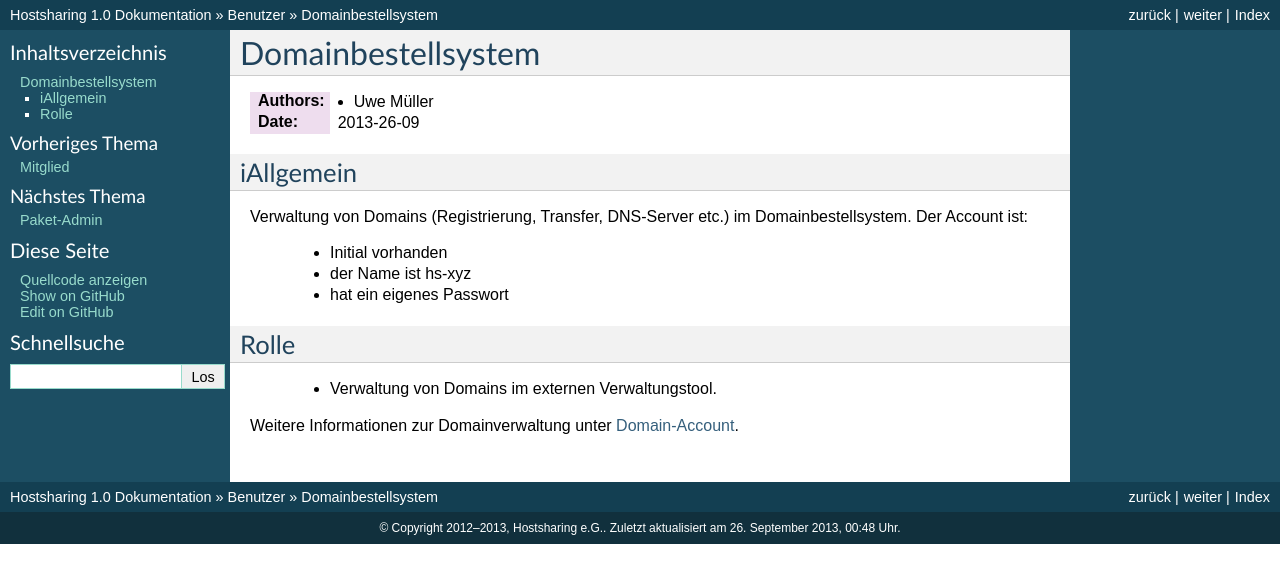
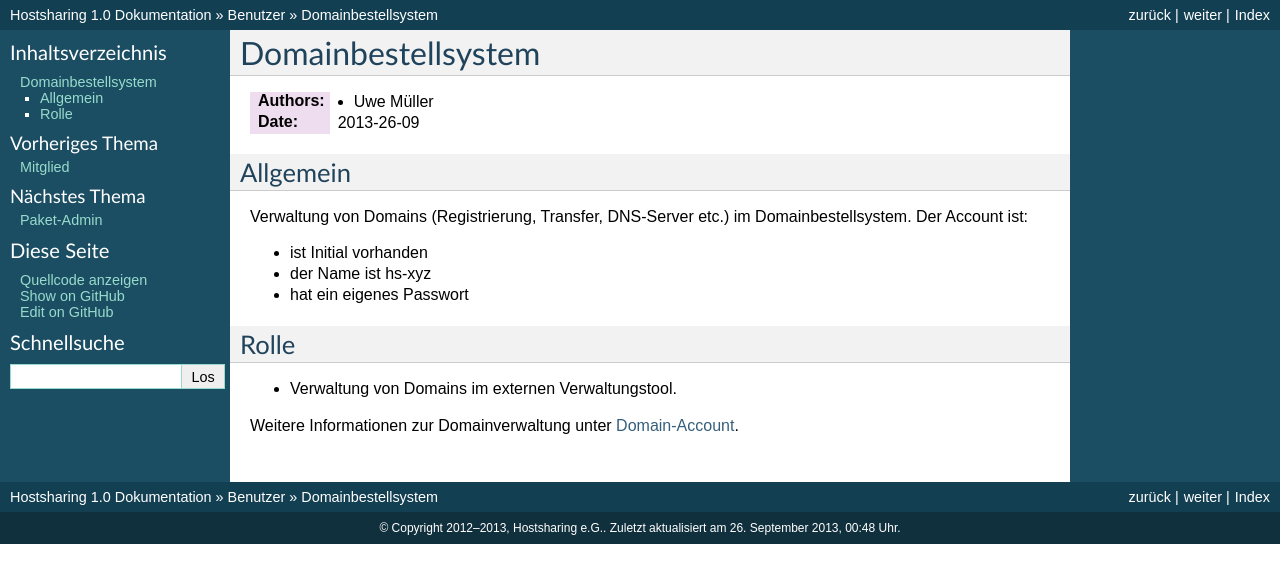
Before and after one commit to hostsharing/hs.docs.users, a Sphinx documentation site: the page built from source/account/domainaccount.rst, in a window 1280 px wide. Shown: the top 583 px of the page. Built offline with Sphinx 7.4.7, drawn with Linux system fonts in a browser that asks for light colours; pages that are not in the unit, such as notebooks, are missing from menus.

Commit message:
change typo error

```diff
--- a/source/account/domainaccount.rst
+++ b/source/account/domainaccount.rst
@@ -6,18 +6,18 @@
 :Date:  2013-26-09
 
 
-iAllgemein
+Allgemein
 ---------
 Verwaltung von Domains (Registrierung, Transfer, DNS-Server etc.) im Domainbestellsystem.
 Der Account ist:
 
-   * Initial vorhanden
-   * der Name ist hs-xyz
-   * hat ein eigenes Passwort
+* ist Initial vorhanden
+* der Name ist hs-xyz
+* hat ein eigenes Passwort
 
 Rolle
 -----
 
-   * Verwaltung von Domains im externen Verwaltungstool.
+* Verwaltung von Domains im externen Verwaltungstool.
 
 Weitere Informationen zur Domainverwaltung unter :doc:`Domain-Account <domainaccount>`.
```
